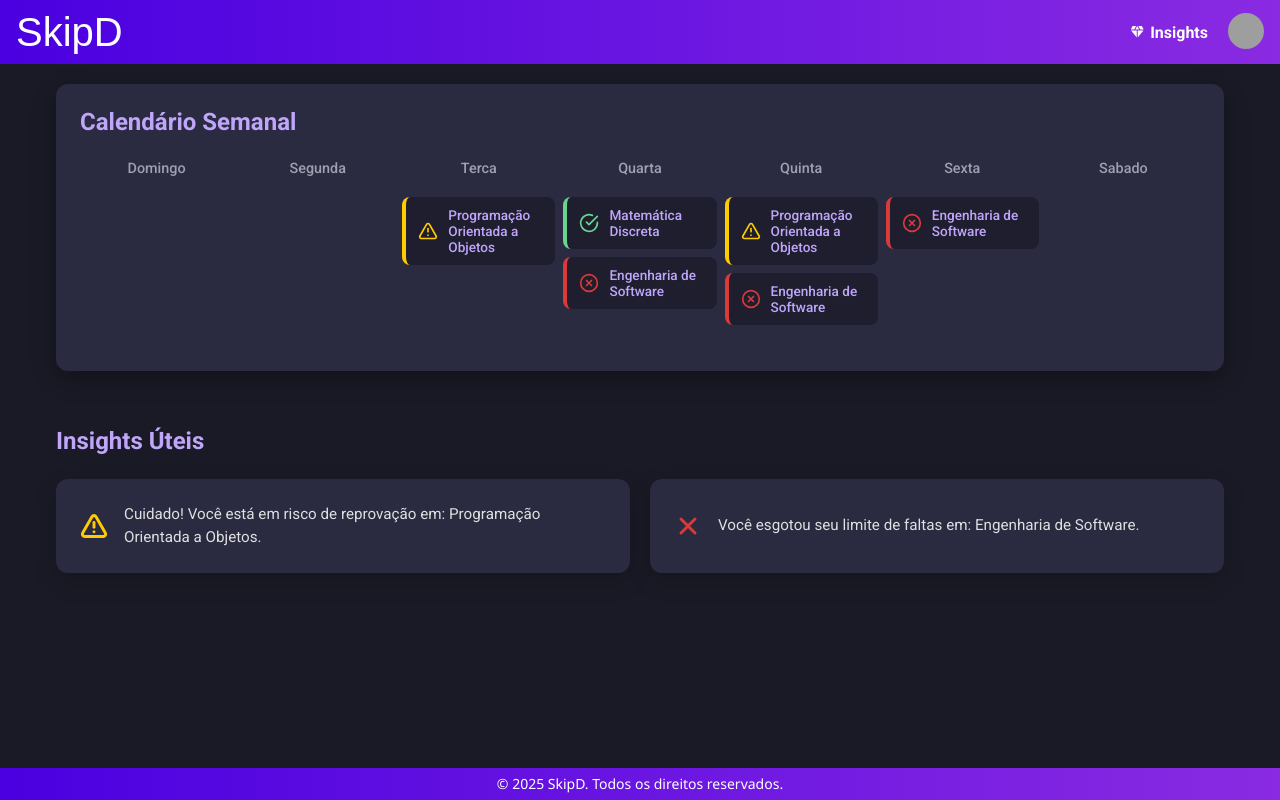
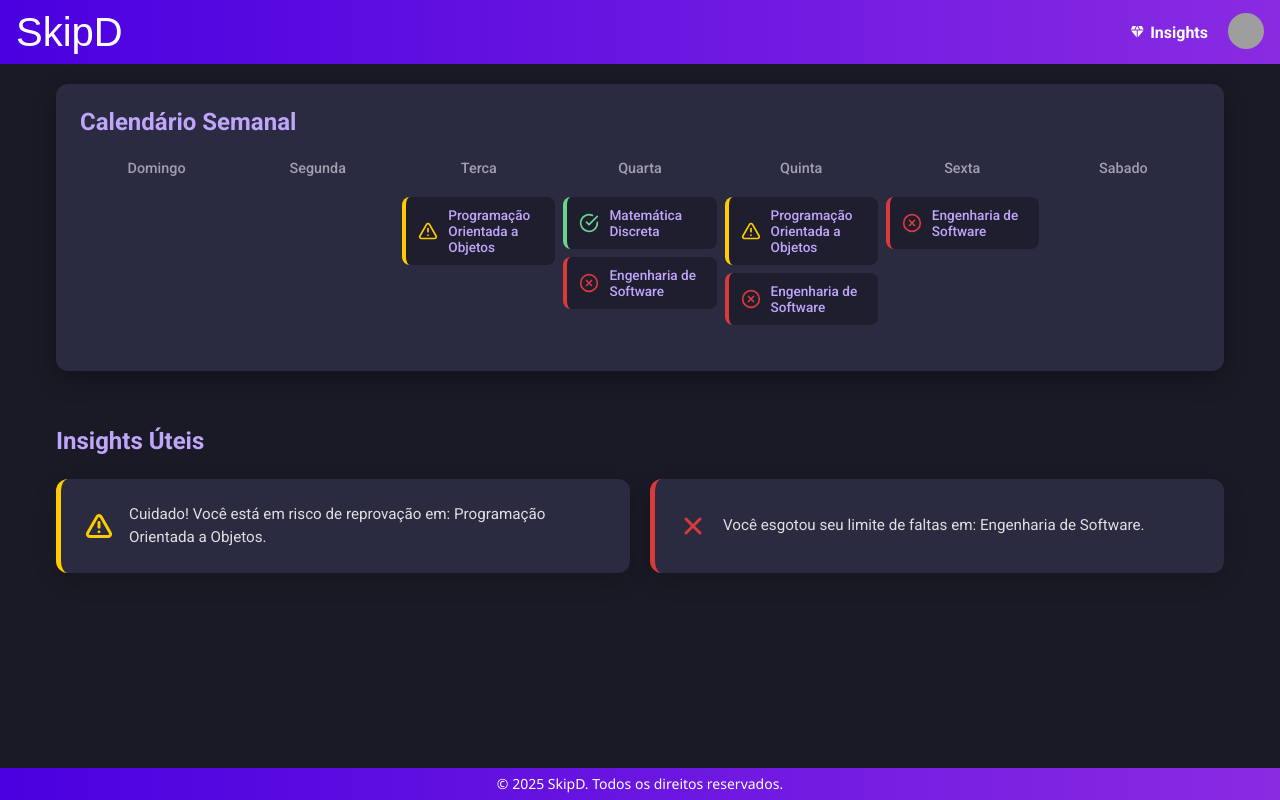
Before and after one commit to Joa1G/SkipD, an Angular app: page /insights in a window 1280 px wide. Built offline with nearby package versions, Linux system fonts and the light colour scheme; sample sign-in values are in the browser's storage; grey boxes are pictures that could not be loaded; a web font is replaced by a local one.

Commit message:
refactor(style): adiciona bordas com as cores de status aos cards de insights

```diff
--- a/src/app/components/pages/insights/calendar-weekly/calendar-weekly.component.scss
+++ b/src/app/components/pages/insights/calendar-weekly/calendar-weekly.component.scss
@@ -1,7 +1,5 @@
-// src/app/components/pages/insights/calendar-weekly/calendar-weekly.component.scss
 @use "sass:color";
 
-// --- VARIÁVEIS (Mantendo sua paleta original) ---
 $font-color: #C0A6FA;
 $font-main: "Roboto", sans-serif;
 $color-primary: #8a2be2;
@@ -12,12 +10,10 @@ $color-muted: #a0a0b0;
 $radius: 12px;
 $radius-sm: 8px;
 
-// Cores de status para os eventos
 $color-success: #6ad48f;
 $color-warning: #ffcc00;
 $color-failed: #d93a3a;
 
-// --- ESTILOS DO COMPONENTE ---
 .calendar-section {
   background-color: $color-bg-light;
   border-radius: $radius;
@@ -64,7 +60,7 @@ $color-failed: #d93a3a;
   display: flex;
   align-items: center;
   gap: 10px;
-  border-left: 4px solid transparent; // Borda que mudará de cor
+  border-left: 4px solid transparent;
   transition: transform 0.2s ease, box-shadow 0.2s ease;
   cursor: pointer;
 
@@ -74,12 +70,11 @@ $color-failed: #d93a3a;
   }
 
   .icon {
-    flex-shrink: 0; // Impede que o ícone seja esmagado
+    flex-shrink: 0;
     display: flex;
     align-items: center;
   }
 
-  // Variações de cor para os eventos
   &.success {
     border-left-color: $color-success;
     .icon { color: $color-success; }
@@ -96,7 +91,6 @@ $color-failed: #d93a3a;
   }
 }
 
-// Responsividade para telas menores
 @media (max-width: 992px) {
   .calendar-grid {
     grid-template-columns: repeat(4, 1fr);
@@ -111,9 +105,9 @@ $color-failed: #d93a3a;
 
 @media (max-width: 576px) {
   .calendar-grid {
-    grid-template-columns: 1fr; // Empilha os dias verticalmente
+    grid-template-columns: 1fr;
   }
   .calendar-header {
-    display: none; // Esconde os cabeçalhos para não poluir a visualização móvel
+    display: none;
   }
 }
--- a/src/app/components/pages/insights/insights.component.html
+++ b/src/app/components/pages/insights/insights.component.html
@@ -9,7 +9,7 @@
     <h2>Insights Úteis</h2>
     <div class="insights-cards">
       @if (podeFaltarMensagem) {
-        <div class="insight-card">
+        <div class="insight-card success">
           <span class="icon success">
             <svg xmlns="http://www.w3.org/2000/svg" width="28" height="28" viewBox="0 0 24 24" fill="none" stroke="currentColor" stroke-width="2.5" stroke-linecap="round" stroke-linejoin="round"><path d="M12 22c5.523 0 10-4.477 10-10S17.523 2 12 2 2 6.477 2 12s4.477 10 10 10z"></path><path d="m9 12 2 2 4-4"></path></svg>
           </span>
@@ -18,7 +18,7 @@
       }
 
       @if (riscoMensagem) {
-        <div class="insight-card">
+        <div class="insight-card warning">
           <span class="icon warning">
             <svg xmlns="http://www.w3.org/2000/svg" width="28" height="28" viewBox="0 0 24 24" fill="none" stroke="currentColor" stroke-width="2.5" stroke-linecap="round" stroke-linejoin="round"><path d="m21.73 18-8-14a2 2 0 0 0-3.46 0l-8 14A2 2 0 0 0 4 21h16a2 2 0 0 0 1.73-3Z"></path><line x1="12" x2="12" y1="9" y2="13"></line><line x1="12" x2="12.01" y1="17" y2="17"></line></svg>
           </span>
@@ -27,7 +27,7 @@
       }
 
       @if (reprovadoMensagem) {
-        <div class="insight-card">
+        <div class="insight-card failed">
           <span class="icon failed">
             <svg xmlns="http://www.w3.org/2000/svg" width="28" height="28" viewBox="0 0 24 24" fill="none" stroke="currentColor" stroke-width="2.5" stroke-linecap="round" stroke-linejoin="round"><path d="M18 6 6 18"></path><path d="m6 6 12 12"></path></svg>
           </span>
--- a/src/app/components/pages/insights/insights.component.scss
+++ b/src/app/components/pages/insights/insights.component.scss
@@ -1,7 +1,5 @@
-// src/app/components/pages/insights/insights.component.scss
 @use "sass:color";
 
-// --- VARIÁVEIS (Mantendo sua paleta original) ---
 $font-color: #C0A6FA;
 $font-main: "Roboto", sans-serif;
 $color-bg-dark: #1e1e2f;
@@ -9,12 +7,10 @@ $color-bg-light: #2a2a41;
 $color-text: #e0e0e0;
 $radius: 12px;
 
-// Cores de status para os ícones dos cards
 $color-success: #6ad48f;
 $color-warning: #ffcc00;
 $color-failed: #d93a3a;
 
-// --- ESTILOS DA PÁGINA DE INSIGHTS ---
 .insights-container {
   width: 100%;
   max-width: 1200px;
@@ -25,7 +21,7 @@ $color-failed: #d93a3a;
 }
 
 .useful-insights {
-  padding: 16px 0; // Adiciona um respiro vertical
+  padding: 16px 0;
 
   h2 {
     color: $font-color;
@@ -42,7 +38,7 @@ $color-failed: #d93a3a;
 }
 
 .insight-card {
-  flex: 1 1 300px; // Permite que os cards cresçam e quebrem a linha
+  flex: 1 1 300px;
   background-color: $color-bg-light;
   border-radius: $radius;
   padding: 24px;
@@ -52,9 +48,22 @@ $color-failed: #d93a3a;
   gap: 16px;
   transition: transform 0.3s ease, box-shadow 0.3s ease;
 
+  border-left: 5px solid transparent;
+  box-sizing: border-box;
+
   &:hover {
     transform: translateY(-3px) scale(1.02);
     box-shadow: 0 12px 28px rgba(0, 0, 0, 0.2);
+  }
+
+  &.success {
+    border-left-color: $color-success;
+  }
+  &.warning {
+    border-left-color: $color-warning;
+  }
+  &.failed {
+    border-left-color: $color-failed;
   }
 
   .icon {
```
